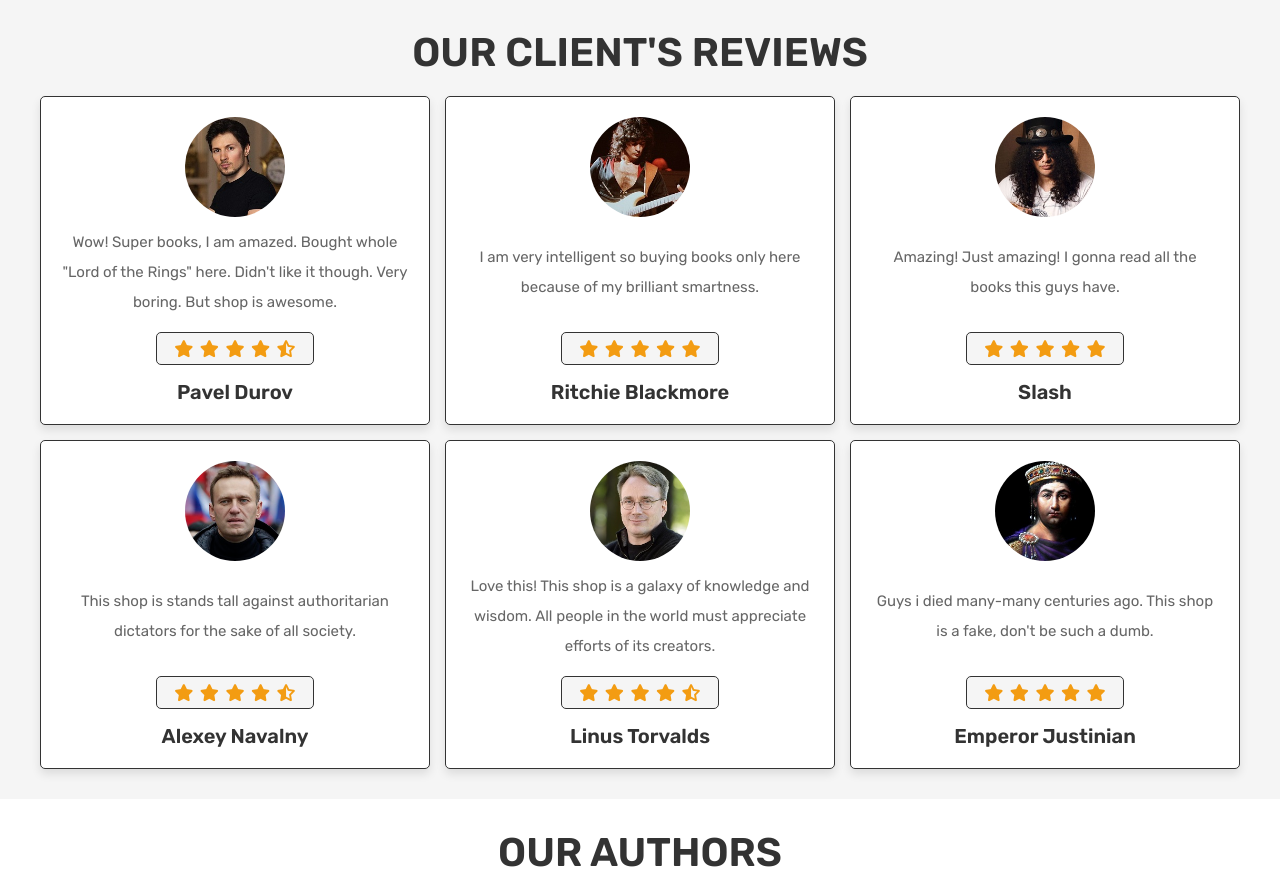
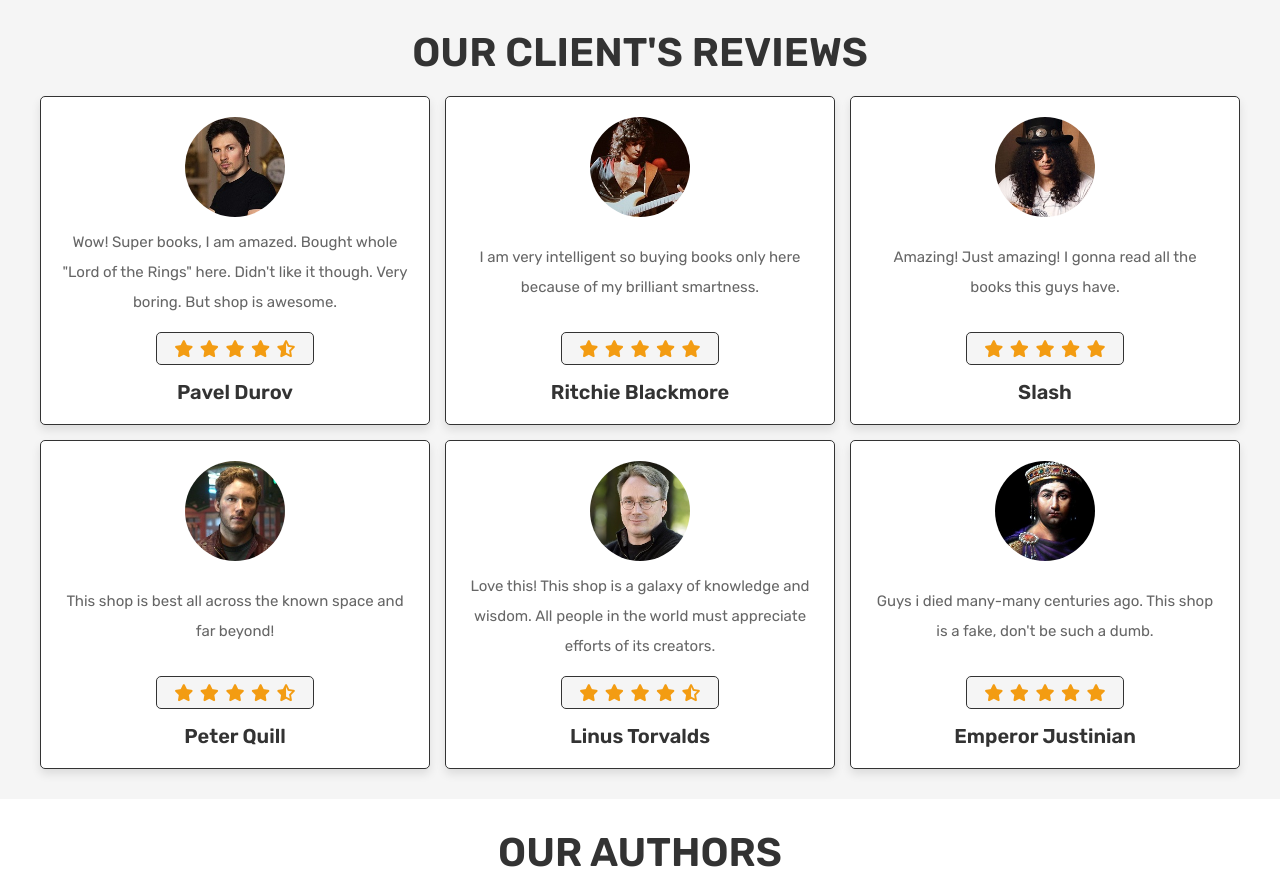
Before and after one commit to Zeppgoespro/bookshop-bookex-pet-project, a PHP site: page /about.php in a window 1280 px wide. Shown: the part 853-1745 px from the top of the page. Run offline with PHP 8.4, Linux system fonts and the light colour scheme; data that the repository does not hold is empty.

Commit message:
little about-page change

```diff
--- a/project-core/about.php
+++ b/project-core/about.php
@@ -95,8 +95,8 @@ $user_id = @$_SESSION['user_id'];
       </div>
 
       <div class="box">
-        <img src="./images/clients-img/pic-4-navalny.jpg" alt="Client photo">
-        <p>This shop is stands tall against authoritarian dictators for the sake of all society.</p>
+        <img src="./images/clients-img/pic-4-peter.jpg" alt="Client photo">
+        <p>This shop is best all across the known space and far beyond!</p>
         <div class="stars">
           <i class="fas fa-star"></i>
           <i class="fas fa-star"></i>
@@ -104,7 +104,7 @@ $user_id = @$_SESSION['user_id'];
           <i class="fas fa-star"></i>
           <i class="fas fa-star-half-alt"></i>
         </div>
-        <h3>Alexey Navalny</h3>
+        <h3>Peter Quill</h3>
       </div>
 
       <div class="box">
```
Also changed, not shown: project-core/images/clients-img/pic-4-navalny.jpg (deleted), project-core/images/clients-img/pic-4-peter.jpg (added).
